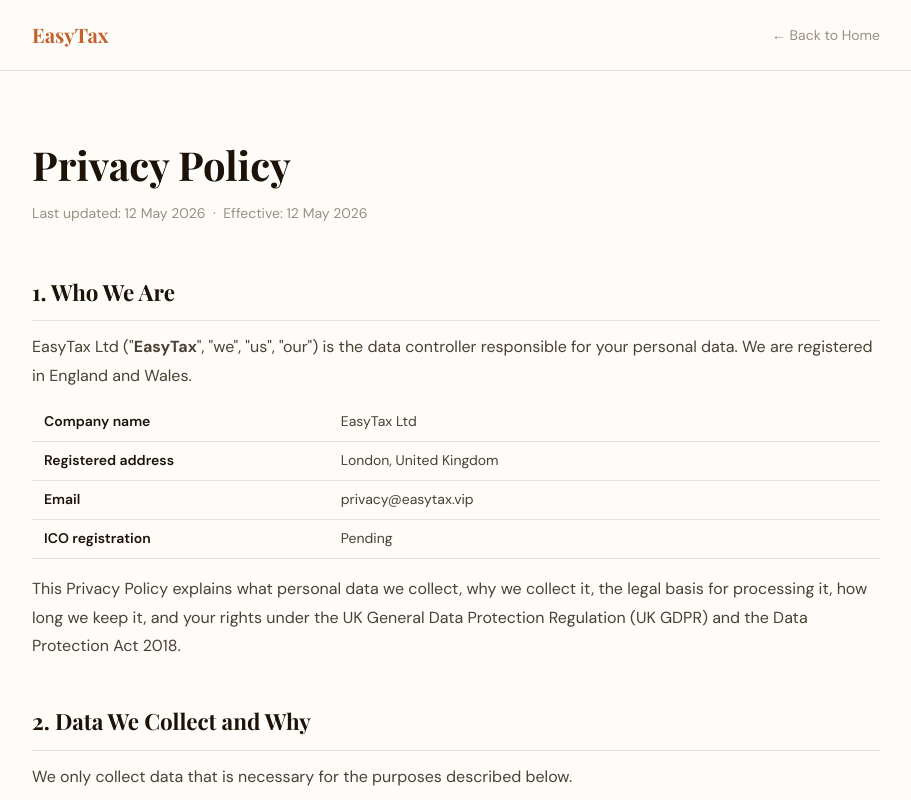
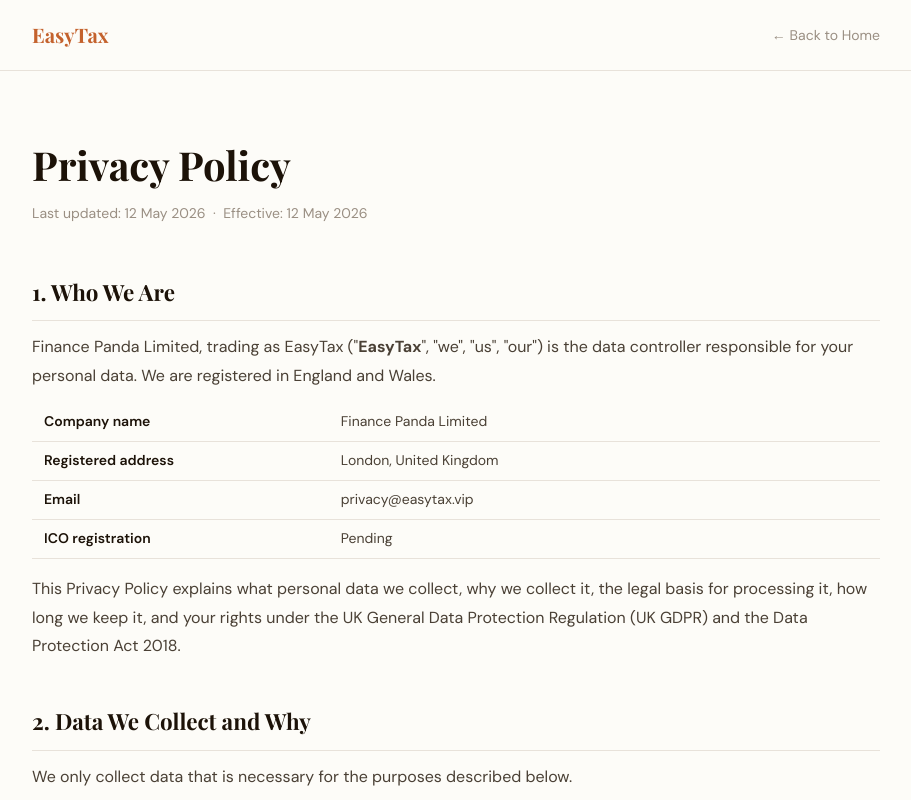
Before and after one commit to ysll2002/easytax, a Next.js app: page /privacy in a window 1280 px wide. Shown: the top 800 px of the page, without its empty margins (184-1095 px from the left). Built offline with nearby package versions, Linux system fonts and the light colour scheme; a web font is replaced by a local one.

Commit message:
feat: update legal entity name to Finance Panda Limited
Co-Authored-By: Claude Sonnet 4.6 <noreply@anthropic.com>

```diff
--- a/app/privacy/page.tsx
+++ b/app/privacy/page.tsx
@@ -29,10 +29,10 @@ export default function Privacy() {
           <section>
             <H2>1. Who We Are</H2>
             <P>
-              EasyTax Ltd ("<strong>EasyTax</strong>", "we", "us", "our") is the data controller responsible for your personal data. We are registered in England and Wales.
+              Finance Panda Limited, trading as EasyTax ("<strong>EasyTax</strong>", "we", "us", "our") is the data controller responsible for your personal data. We are registered in England and Wales.
             </P>
             <Table rows={[
-              ['Company name', 'EasyTax Ltd'],
+              ['Company name', 'Finance Panda Limited'],
               ['Registered address', 'London, United Kingdom'],
               ['Email', 'privacy@easytax.vip'],
               ['ICO registration', 'Pending'],
@@ -185,7 +185,7 @@ export default function Privacy() {
 
       <footer style={{ borderTop: '1px solid #E8E2DA', backgroundColor: '#FDFCF8', padding: '2rem 0', marginTop: '4rem' }}>
         <div className="max-w-4xl mx-auto px-6 flex justify-between items-center text-sm" style={{ color: '#9A8F83' }}>
-          <span>© {new Date().getFullYear()} EasyTax Ltd. Built in London.</span>
+          <span>© {new Date().getFullYear()} Finance Panda Limited. Built in London.</span>
           <Link href="/terms" style={{ color: '#9A8F83', textDecoration: 'none' }}>Terms of Service</Link>
         </div>
       </footer>
--- a/app/terms/page.tsx
+++ b/app/terms/page.tsx
@@ -29,7 +29,7 @@ export default function Terms() {
           <section>
             <H2>1. About These Terms</H2>
             <P>
-              These Terms of Service ("Terms") form a legally binding agreement between you and <strong>EasyTax Ltd</strong>, a company registered in England and Wales ("EasyTax", "we", "us", "our"). By creating an account or using our platform at easytax.vip, you agree to these Terms in full.
+              These Terms of Service ("Terms") form a legally binding agreement between you and <strong>Finance Panda Limited</strong>, a company registered in England and Wales, trading as EasyTax ("EasyTax", "we", "us", "our"). By creating an account or using our platform at easytax.vip, you agree to these Terms in full.
             </P>
             <P>
               If you do not agree, please do not use the Service. We recommend you read these Terms carefully before proceeding.
@@ -155,7 +155,7 @@ export default function Terms() {
           <section>
             <H2>10. Intellectual Property</H2>
             <P>
-              All content, software, trademarks, and design elements of EasyTax are owned by EasyTax Ltd or our licensors. You may not reproduce, distribute, or create derivative works without our express written permission.
+              All content, software, trademarks, and design elements of EasyTax are owned by Finance Panda Limited or our licensors. You may not reproduce, distribute, or create derivative works without our express written permission.
             </P>
             <P>
               You retain ownership of all data you submit through the Service. You grant us a limited licence to process that data solely to provide the Service to you.
@@ -228,7 +228,7 @@ export default function Terms() {
             <H2>16. Contact Us</H2>
             <P><strong>Email:</strong> <a href="mailto:support@easytax.vip" style={{ color: '#C4622D' }}>support@easytax.vip</a></P>
             <P><strong>Privacy:</strong> <a href="mailto:privacy@easytax.vip" style={{ color: '#C4622D' }}>privacy@easytax.vip</a></P>
-            <P>EasyTax Ltd, London, United Kingdom.</P>
+            <P>Finance Panda Limited, London, United Kingdom.</P>
           </section>
 
         </div>
@@ -236,7 +236,7 @@ export default function Terms() {
 
       <footer style={{ borderTop: '1px solid #E8E2DA', backgroundColor: '#FDFCF8', padding: '2rem 0', marginTop: '4rem' }}>
         <div className="max-w-4xl mx-auto px-6 flex justify-between items-center text-sm" style={{ color: '#9A8F83' }}>
-          <span>© {new Date().getFullYear()} EasyTax Ltd. Built in London.</span>
+          <span>© {new Date().getFullYear()} Finance Panda Limited. Built in London.</span>
           <Link href="/privacy" style={{ color: '#9A8F83', textDecoration: 'none' }}>Privacy Policy</Link>
         </div>
       </footer>
```
